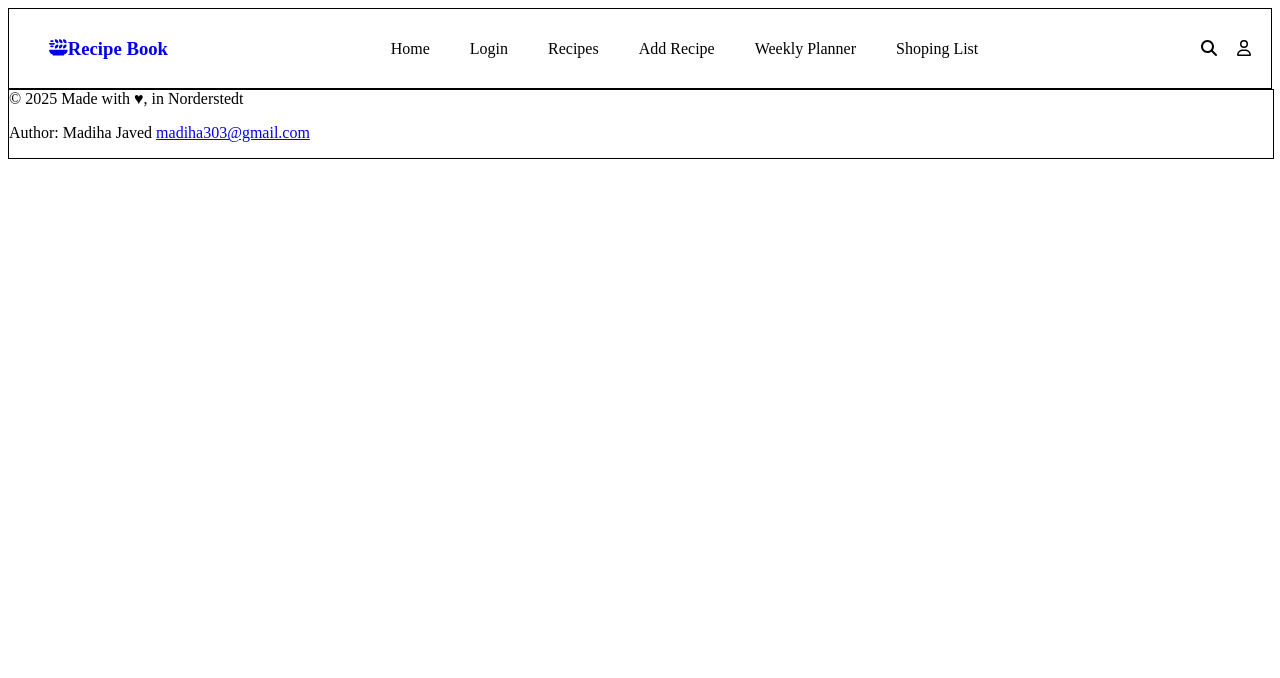
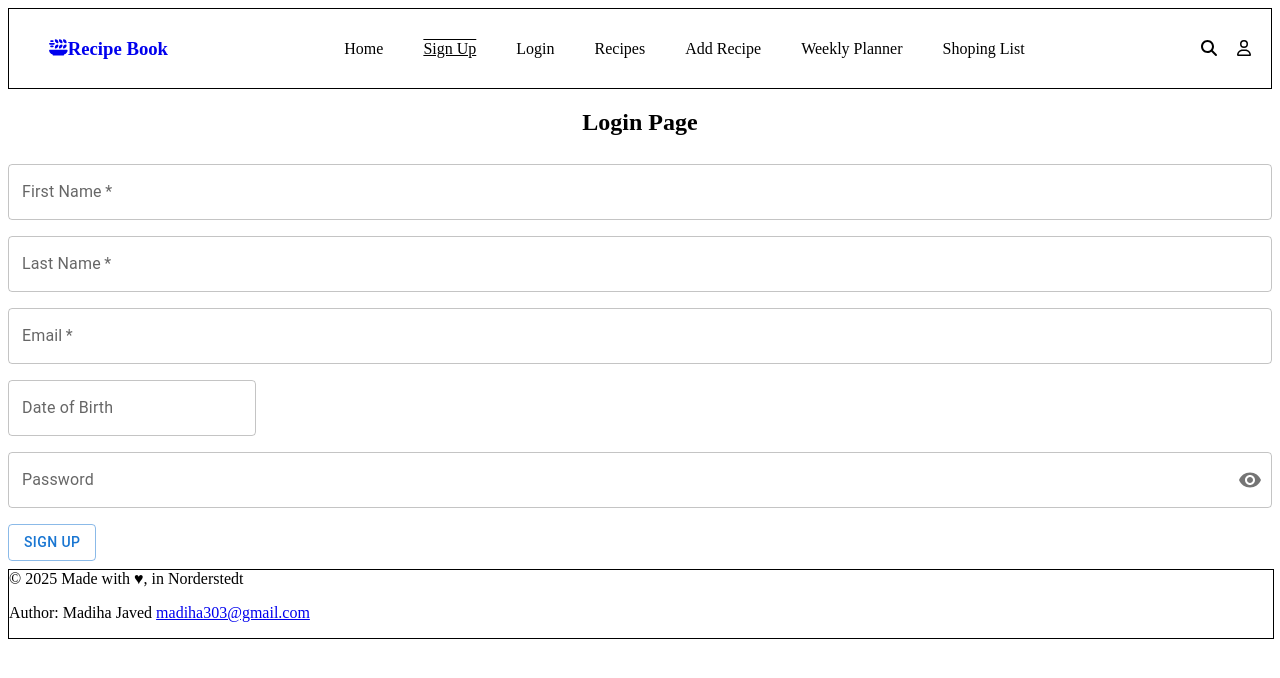
Before and after one commit to madiha-javed/frontend, a React (Vite) app: page /signup in a window 1280 px wide. Shown: the top 678 px of the page. Built offline with nearby package versions, Linux system fonts and the light colour scheme.

Commit message:
SignUp & AddRecipe page new fields

```diff
--- a/package.json
+++ b/package.json
@@ -17,6 +17,8 @@
     "@fortawesome/react-fontawesome": "^0.2.2",
     "@mui/icons-material": "^6.4.7",
     "@mui/material": "^6.4.7",
+    "@mui/x-date-pickers": "^7.27.3",
+    "dayjs": "^1.11.13",
     "normalize.css": "^8.0.1",
     "react": "^19.0.0",
     "react-dom": "^19.0.0",
--- a/src/App.jsx
+++ b/src/App.jsx
@@ -8,6 +8,7 @@ import Recipes from './components/Recipes'
 import WeeklyPlanner from './components/WeeklyPlanner'
 import ShoppingList from './components/ShoppingList'
 import Footer from './core/footer/Footer'
+import SignUp from './components/SignUp'
 
 function App() {
 
@@ -19,6 +20,7 @@ function App() {
       <main>
         <Routes>
           <Route path="/" element={ <Home /> } />
+          <Route path='signup' element={ <SignUp /> } />
           <Route path='login' element={ <Login /> } />
           <Route path='recipes' element={ <Recipes /> } />
           <Route path="new" element={ <AddRecipe /> } />
--- a/src/components/AddRecipe.jsx
+++ b/src/components/AddRecipe.jsx
@@ -10,12 +10,27 @@ import FormControl from '@mui/material/FormControl';
 import TextField from '@mui/material/TextField';
 
 import Button from '@mui/material/Button';
+import { Select } from '@mui/material';
+import MenuItem from '@mui/material/MenuItem';
+import Rating from '@mui/material/Rating';
+import Typography from '@mui/material/Typography';
+
 
 
 
 const min = 0;
 const max = 10;
 const AddRecipe = () => {
+  const [recipeCategory, setRecipeCategory] = useState('');
+  const [ratingValue, setRatingValue] = useState(2);
+
+  const handleChange = (event) => {
+
+    setRecipeCategory(event.target.value);
+    console.log(recipeCategory);
+  };
+
+
   const [value, setValue] = useState(0);
   return (
     <section>
@@ -103,6 +118,8 @@ const AddRecipe = () => {
             },
           }}
 
+
+
           inputProps={{ min, max }}
 
         defaultValue={value}
@@ -132,8 +149,33 @@ const AddRecipe = () => {
         }}
       />
 
+<FormControl  sx={ { mx: 1, width: '25ch' } }  >
+  <InputLabel id="category">Category</InputLabel>
+  <Select
+    labelId="category"
+    id="category"
+    value={recipeCategory}
+    label="Category"
+    onChange={handleChange}
+  >
+
+    <MenuItem value={1}>Vegan</MenuItem>
+    <MenuItem value={2}>Vegetarian</MenuItem>
+    <MenuItem value={3}>Non-Vegetarian</MenuItem>
+  </Select>
+</FormControl>
 
 
+{/* ******** Rating */}
+<Typography component="legend">Controlled</Typography>
+      <Rating
+        name="simple-controlled"
+        value={ratingValue}
+        onChange={(event, newValue) => {
+          setRatingValue(newValue);
+        }}
+      />
+{/* ******** Rating */}
 <TextField fullWidth
           id="cookingSteps"
           label="Steps"
@@ -155,7 +197,6 @@ const AddRecipe = () => {
 
         <Button variant="outlined">Add Recipe</Button>
 
-
       </Box>
 
 
--- /dev/null
+++ b/src/components/SignUp.jsx
@@ -0,0 +1,137 @@
+
+import * as React from 'react';
+import Box from '@mui/material/Box';
+import IconButton from '@mui/material/IconButton';
+
+import OutlinedInput from '@mui/material/OutlinedInput';
+import InputLabel from '@mui/material/InputLabel';
+import InputAdornment from '@mui/material/InputAdornment';
+import FormHelperText from '@mui/material/FormHelperText';
+import FormControl from '@mui/material/FormControl';
+import TextField from '@mui/material/TextField';
+import Visibility from '@mui/icons-material/Visibility';
+import VisibilityOff from '@mui/icons-material/VisibilityOff';
+import Button from '@mui/material/Button';
+
+import { DemoContainer } from '@mui/x-date-pickers/internals/demo';
+import { AdapterDayjs } from '@mui/x-date-pickers/AdapterDayjs';
+import { LocalizationProvider } from '@mui/x-date-pickers/LocalizationProvider';
+import { DatePicker } from '@mui/x-date-pickers/DatePicker';
+
+
+import MenuItem from '@mui/material/MenuItem';
+import Select from '@mui/material/Select';
+
+
+
+
+
+console.log("test");
+
+const SignUp = () => {
+  const [showPassword, setShowPassword] = React.useState(false);
+
+  const handleClickShowPassword = () => setShowPassword((show) => !show);
+
+  const handleMouseDownPassword = (event) => {
+    event.preventDefault();
+  };
+
+  const handleMouseUpPassword = (event) => {
+    event.preventDefault();
+  };
+  const handleSubmit = (event) => {
+    console.log("test2");
+  }
+
+  return (
+    <section className="login">
+
+    <div className='LoginForm'>
+
+      <h2>Login Page</h2>
+      <Box
+        component="form"
+        // '& > :not(style)': means that it applies to all children elements that have no 'style' attribute. so marging 1 x 8px would be applied to all children
+        sx={{ '& > :not(style)': { my: 1 } }}
+
+
+        autoComplete="off"
+      >
+
+<TextField
+          fullWidth
+          required
+          id="firstName"
+          label="First Name"
+          type='text'
+        // defaultValue="Hello World"
+        />
+
+<TextField
+          fullWidth
+          required
+          id="lastName"
+          label="Last Name"
+          type='text'
+        // defaultValue="Hello World"
+        />
+
+        <TextField
+          fullWidth
+          required
+          id="email"
+          label="Email"
+          type='email'
+        // defaultValue="Hello World"
+        />
+
+
+{/* <DatePicker
+id="dob"
+label="Basic date picker" /> */}
+
+<LocalizationProvider dateAdapter={AdapterDayjs}>
+
+        <DatePicker   id ="dob" label="Date of Birth" />
+
+    </LocalizationProvider>
+
+        <FormControl fullWidth  variant="outlined">
+
+          <InputLabel htmlFor="password">Password</InputLabel>
+          <OutlinedInput
+            id="password"
+            type={showPassword ? 'text' : 'password'}
+            endAdornment={
+              <InputAdornment position="end">
+                <IconButton
+                  aria-label={
+                    showPassword ? 'hide the password' : 'display the password'
+                  }
+                  onClick={handleClickShowPassword}
+                  onMouseDown={handleMouseDownPassword}
+                  onMouseUp={handleMouseUpPassword}
+                  edge="end"
+                >
+                  {showPassword ? <VisibilityOff /> : <Visibility />}
+                </IconButton>
+              </InputAdornment>
+            }
+            label="Password"
+          />
+        </FormControl>
+
+        <Button variant="outlined">Sign Up</Button>
+
+
+      </Box>
+
+      {/* </form> */}
+
+      </div>
+    </section>
+  )
+}
+
+export default SignUp
--- a/src/core/header/TopMenu.jsx
+++ b/src/core/header/TopMenu.jsx
@@ -8,6 +8,7 @@ const TopMenu = () => {
           {/* Don't use <a href elements for the links */}
             {/* <li><a href="/">Home</a></li> */}
             <li><NavLink to="/">Home</NavLink></li>
+            <li><NavLink to="signup">Sign Up</NavLink></li>
             <li><NavLink to="login">Login</NavLink></li>
             <li><NavLink to="recipes">Recipes</NavLink></li>
             <li><NavLink to="new">Add Recipe</NavLink></li>
```
Also changed, not shown: 1 other file (tests, documents, lock files or other folders).
